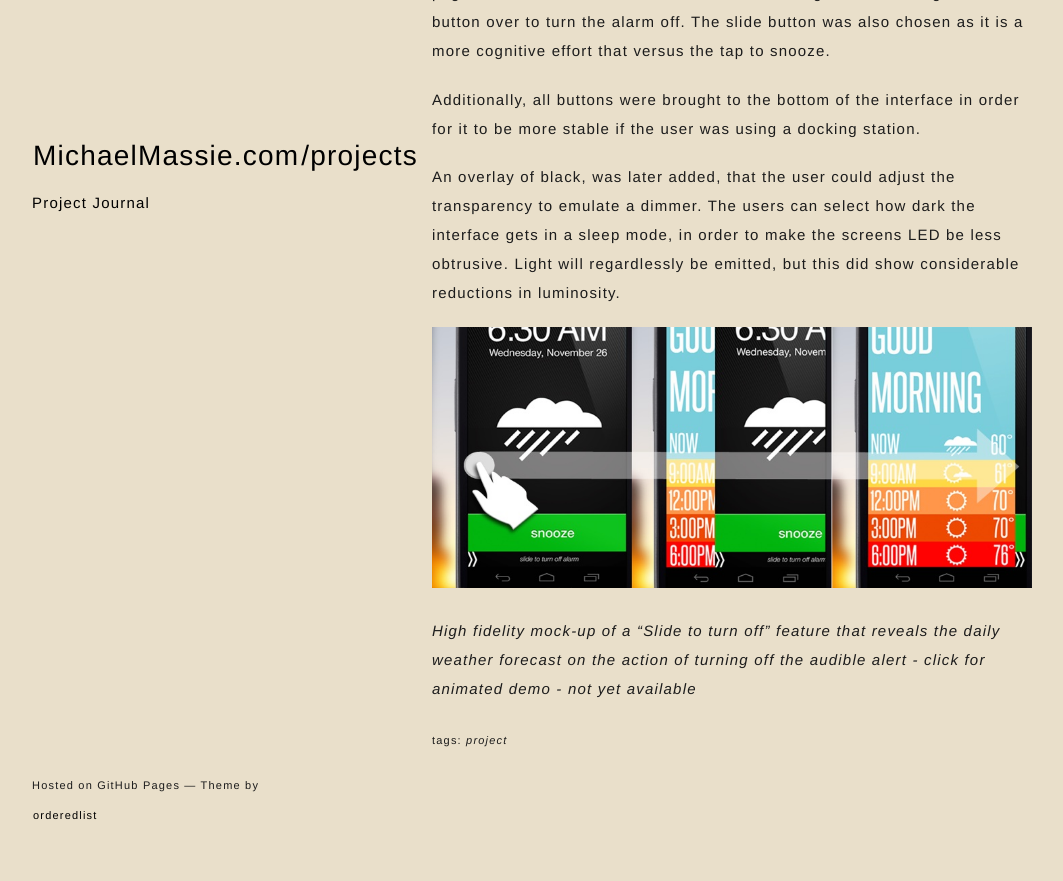
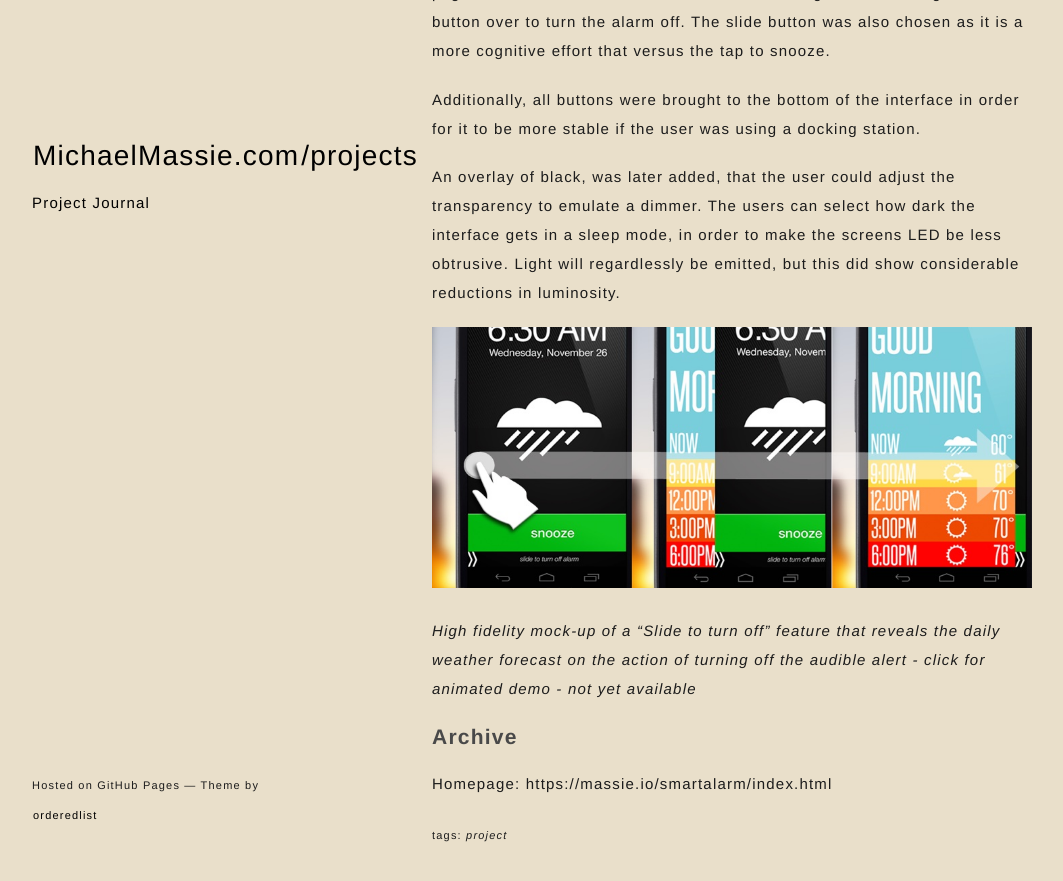
Before and after one commit to mmassie/mmassie.github.io, a Jekyll site: the page built from _posts/2008-01-21-The-Smart-Alarm:-an-iOS-app-that-wakes-you-up-based-on-weather.md, in a window 1280 px wide and 900 px high, scrolled down 1243 px. Shown: the top 881 px of the window, without its empty margins (108-1171 px from the left). Built offline with Jekyll 4.4.1, drawn with Linux system fonts in a browser that asks for light colours.

```diff
--- a/_posts/2008-01-21-The-Smart-Alarm:-an-iOS-app-that-wakes-you-up-based-on-weather.md
+++ b/_posts/2008-01-21-The-Smart-Alarm:-an-iOS-app-that-wakes-you-up-based-on-weather.md
@@ -28,3 +28,6 @@ An overlay of black, was later added, that the user could adjust the transparenc
 ![Swipe to reveal weather](https://michaelmassie.com/assets/img/WeatherSwipe.jpg)
 
 _High fidelity mock-up of a  “Slide to turn off” feature that reveals the daily weather forecast on the action of turning off the audible alert - click for animated demo - not yet available_
+
+### Archive
+Homepage: https://massie.io/smartalarm/index.html
```
